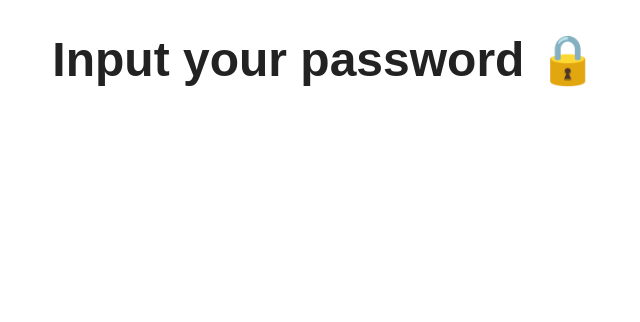
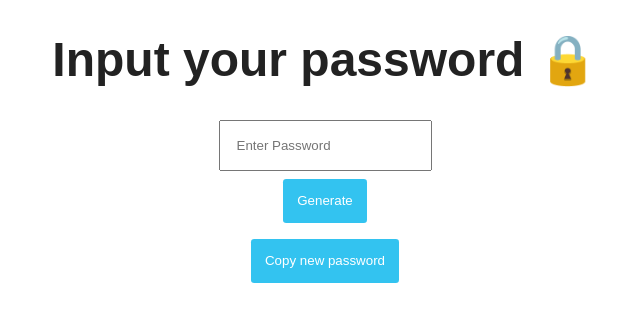
Before and after one commit to AlanPoveda/encypt-password, a Next.js app: page / in a window 1280 px wide. Shown: the top 322 px of the page, without its empty margins (315-955 px from the left). Built offline with nearby package versions, Linux system fonts and the light colour scheme.

Commit message:
Config input and basic buttom

```diff
--- a/pages/index.tsx
+++ b/pages/index.tsx
@@ -1,9 +1,9 @@
 import type { NextPage } from 'next'
-import Head from 'next/head'
-import Image from 'next/image'
+import { GlobalStyle } from '../styles/global'
+
 import { Header } from '../src/components/Header'
+import { InputPassword } from '../src/components/InputPassword'
 
-import { GlobalStyle } from '../styles/global'
 
 const title = "Input your password 🔒"
 
@@ -12,6 +12,7 @@ const Home: NextPage = () => {
     <>
       <GlobalStyle />
       <Header title={title}/>
+      <InputPassword />
     </>
   )
 }
--- a/src/components/InputPassword/index.tsx
+++ b/src/components/InputPassword/index.tsx
@@ -1,7 +1,24 @@
+import { useState } from 'react'
+import { InputPasswordStyle } from './styles'
+
 export function InputPassword(){
-    <>
-        <input></input>
-        <button type="button">Generate</button>
-        <button type="button">Copy new password</button>
-    </>
+    const [password, setPassword] = useState('');
+
+    function generatePassword(){
+        console.log(password);
+    }
+
+    return(
+        <InputPasswordStyle>
+            <input
+                type='password'
+                placeholder='Enter Password'
+                onChange={ e => setPassword(e.target.value)}
+                value={password}
+            ></input>
+            <button type="submit" onClick={generatePassword}>Generate</button>
+            <button type="button">Copy new password</button>
+        </InputPasswordStyle>
+    );
+
 }
--- /dev/null
+++ b/src/components/InputPassword/styles.ts
@@ -0,0 +1,27 @@
+import styled from 'styled-components'
+
+
+export const InputPasswordStyle = styled.div`
+    display: flex;
+    align-items: center;
+    justify-content: center;
+    flex-direction: column;
+
+    input{
+        padding: 1rem;
+    }
+
+    button{
+        background: var(--background-button-color);
+        border: none;
+        padding: 0.9rem;
+        border-radius: 0.2rem;
+
+        color: white;
+
+        margin: 0.5rem;
+
+        cursor: pointer;
+    }
+
+`
```
